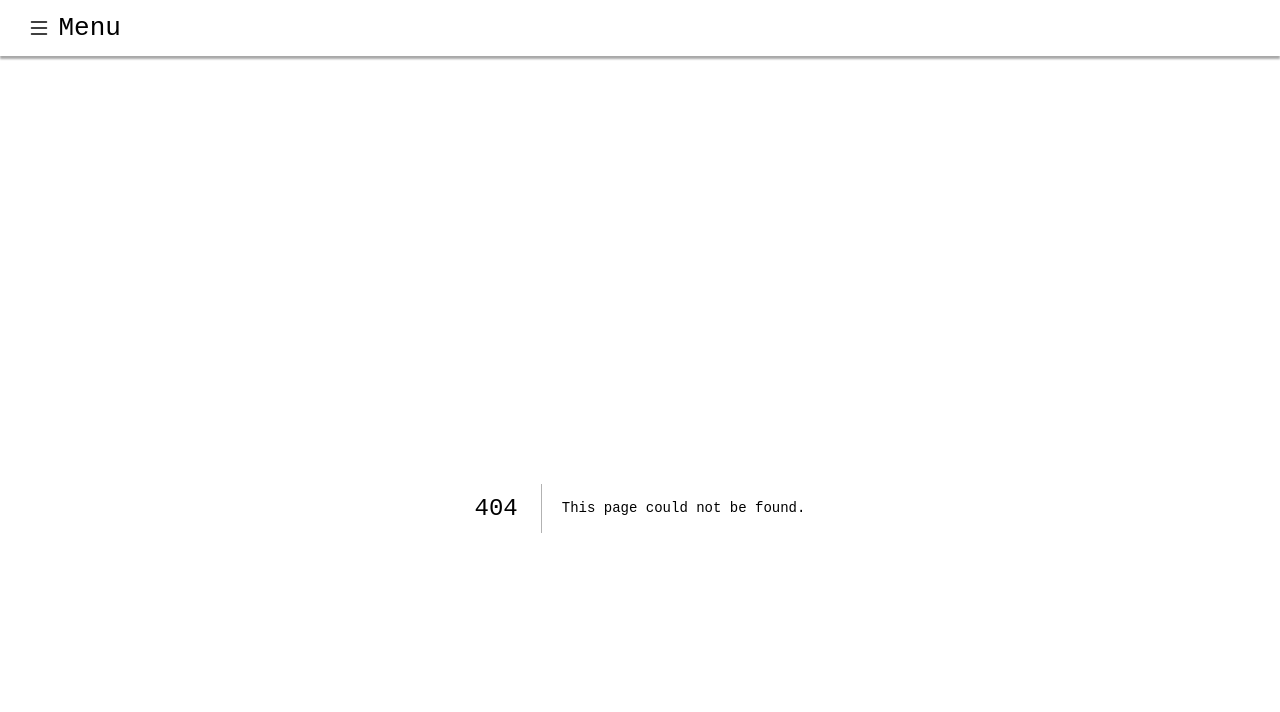
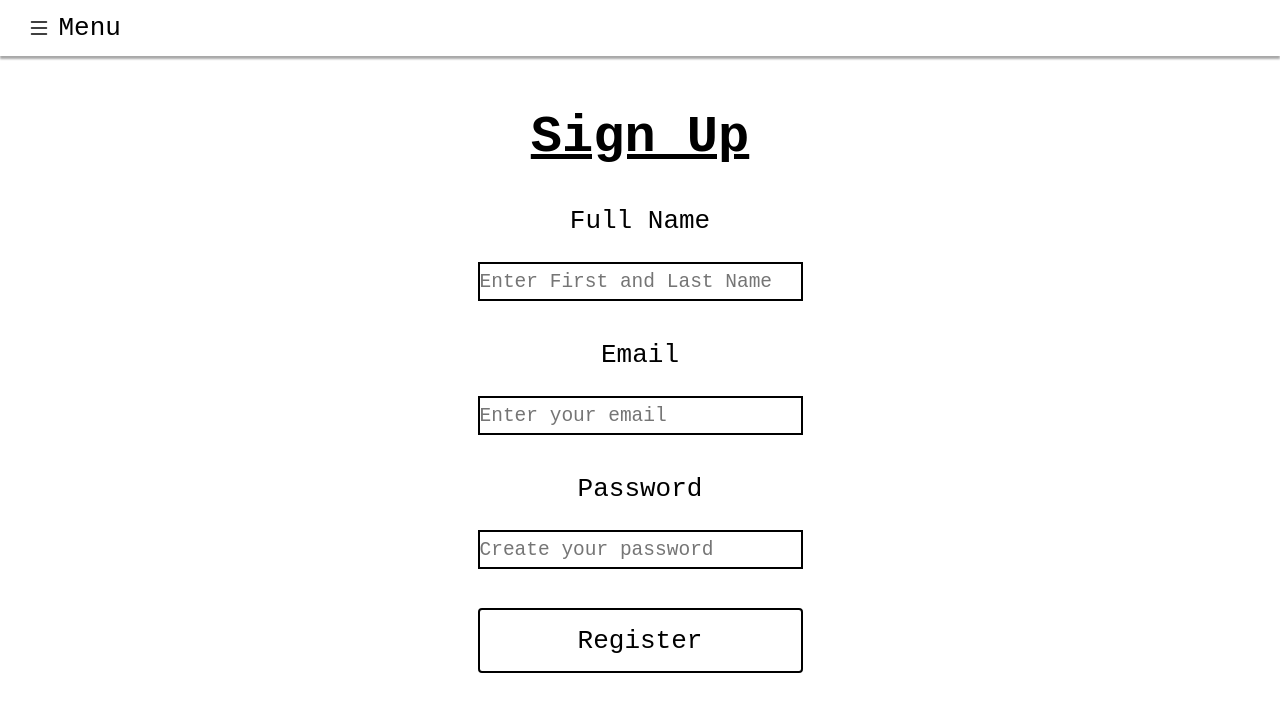
Before and after one commit to Gozi1/LH-FIT, a Next.js app: page /signup in a window 1280 px wide. Before the commit this address had no page. Shown: the top 712 px of the page. Built offline with nearby package versions, Linux system fonts and the light colour scheme.

Commit message:
signup page and Login page are up

```diff
--- /dev/null
+++ b/src/components/Error.jsx
@@ -0,0 +1,13 @@
+import React from 'react'
+import {BsX} from 'react-icons/bs'
+const Error = (props) => {
+  const {message,onCancel} = props
+  return (
+    <aside className = 'error'>
+      <p>{message}</p>
+      <BsX onClick = {()=>onCancel(null)}/>
+      </aside>
+  )
+}
+
+export default Error
--- a/src/pages/index.js
+++ b/src/pages/index.js
@@ -1,119 +1,8 @@
 export default function Home(props) {
+
   return (
     <>
-      <Head>
-        <title>Create Next App</title>
-        <meta name="description" content="Generated by create next app" />
-        <meta name="viewport" content="width=device-width, initial-scale=1" />
-        <link rel="icon" href="/favicon.ico" />
-        <link rel="preconnect" href="https://fonts.googleapis.com"/>
-        <link rel="preconnect" href="https://fonts.gstatic.com" crossorigin/>
-        <link href="https://fonts.googleapis.com/css2?family=Lora:wght@500;700&family=Poppins:wght@200;300;400&display=swap" rel="stylesheet"></link>
-      </Head>
-      <main className={styles.main}>
-        <div className={styles.description}>
-          <p>
-            Get started by editing&nbsp;
-            <code className={styles.code}>src/pages/index.js</code>
-          </p>
-          <div>
-            <a
-              href="https://vercel.com?utm_source=create-next-app&utm_medium=default-template&utm_campaign=create-next-app"
-              target="_blank"
-              rel="noopener noreferrer"
-            >
-              By{' '}
-              <Image
-                src="/vercel.svg"
-                alt="Vercel Logo"
-                className={styles.vercelLogo}
-                width={100}
-                height={24}
-                priority
-              />
-            </a>
-          </div>
-        </div>
 
-        <div className={styles.center}>
-          <Image
-            className={styles.logo}
-            src="/next.svg"
-            alt="Next.js Logo"
-            width={180}
-            height={37}
-            priority
-          />
-          <div className={styles.thirteen}>
-            <Image
-              src="/thirteen.svg"
-              alt="13"
-              width={40}
-              height={31}
-              priority
-            />
-          </div>
-        </div>
-
-        <div className={styles.grid}>
-          <a
-            href="https://nextjs.org/docs?utm_source=create-next-app&utm_medium=default-template&utm_campaign=create-next-app"
-            className={styles.card}
-            target="_blank"
-            rel="noopener noreferrer"
-          >
-            <h2 className={inter.className}>
-              Docs <span>-&gt;</span>
-            </h2>
-            <p className={inter.className}>
-              Find in-depth information about Next.js features and&nbsp;API.
-            </p>
-          </a>
-
-          <a
-            href="https://nextjs.org/learn?utm_source=create-next-app&utm_medium=default-template&utm_campaign=create-next-app"
-            className={styles.card}
-            target="_blank"
-            rel="noopener noreferrer"
-          >
-            <h2 className={inter.className}>
-              Learn <span>-&gt;</span>
-            </h2>
-            <p className={inter.className}>
-              Learn about Next.js in an interactive course with&nbsp;quizzes!
-            </p>
-          </a>
-
-          <a
-            href="https://vercel.com/templates?framework=next.js&utm_source=create-next-app&utm_medium=default-template&utm_campaign=create-next-app"
-            className={styles.card}
-            target="_blank"
-            rel="noopener noreferrer"
-          >
-            <h2 className={inter.className}>
-              Templates <span>-&gt;</span>
-            </h2>
-            <p className={inter.className}>
-              Discover and deploy boilerplate example Next.js&nbsp;projects.
-            </p>
-          </a>
-
-          <a
-            href="https://vercel.com/new?utm_source=create-next-app&utm_medium=default-template&utm_campaign=create-next-app"
-            className={styles.card}
-            target="_blank"
-            rel="noopener noreferrer"
-          >
-            <h2 className={inter.className}>
-              Deploy <span>-&gt;</span>
-            </h2>
-            <p className={inter.className}>
-              Instantly deploy your Next.js site to a shareable URL
-              with&nbsp;Vercel.
-            </p>
-          </a>
-        </div>
-      </main>
     </>
   )
 }
--- /dev/null
+++ b/src/pages/signup.jsx
@@ -0,0 +1,58 @@
+import React from 'react';
+import styles from '../styles/Users.module.scss'
+import Error from '@/components/Error';
+import { useState } from 'react';
+
+const signup = () => {
+  const [name,setName] = useState('')
+	const [email,setEmail] = useState('')
+	const [password,setPassword] = useState('')
+	const [error,setError] = useState()
+
+  const handleSubmit = () => {
+		if(!/^[A-Za-z]+(\s[A-Za-z]+)*$/.test(name)){
+			setError("Invalid full name")
+		}
+		else if (!/^\S+@\S+\.\S+$/.test(email)) {
+      setError("Invalid email address");
+    }
+    // Check if password is valid
+    else if (password.length < 8) {
+      setError("Password must be at least 8 characters long");
+    }
+    else{
+      console.log()
+    }
+	};
+	return (
+		<div className={styles['account']}>
+			<h1>Sign Up</h1>
+      <div>
+			<label for='name'>Full Name</label>
+			<input
+			type='name'
+			placeholder='Enter First and Last Name'
+			onChange = {(e)=>setName(e.target.value)}/>
+      </div>
+      <div>
+			<label for='email'>Email</label>
+			<input
+			type='email'
+			placeholder='Enter your email'
+			onChange = {(e)=>setEmail(e.target.value)}/>
+      </div>
+      <div>
+			<label for='longURL'>Password</label>
+			<input
+			type='password'
+			placeholder='Create your password'
+			onChange = {(e)=>setPassword(e.target.value)}/>
+        </div>
+			<button onClick={handleSubmit}>Register</button>
+			{error && <Error message = {error} onCancel = {setError}/>}
+		</div>
+
+	);
+};
+
+export default signup;
--- /dev/null
+++ b/src/styles/Users.module.scss
@@ -0,0 +1,41 @@
+.account{
+  display: flex;
+  flex-direction: column;
+  align-items:center;
+  width :100%;
+  margin-left: auto;
+  margin-right: auto;
+  font-size: 2rem;
+  gap:3rem;
+}
+.account button{
+  width:25rem;
+  height: 5rem;
+  background: white;
+	font: inherit;
+	cursor: pointer;
+	outline:auto;
+  border: 1px solid  black;
+}
+.account h1{
+  font-size: 4rem;
+  text-decoration: underline;
+}
+.account button:hover{
+  background-color: black;
+  color: white;
+}
+.account input{
+  border: 2px solid black;
+  outline: none;
+  width:25rem;
+  height: 3rem;
+  font-size: 1.5rem;
+}
+.account div{
+  width: 100%;
+  display: flex;
+  flex-direction: column;
+  align-items: center;
+  gap:2rem
+}
--- a/src/styles/globals.scss
+++ b/src/styles/globals.scss
@@ -1,22 +1,20 @@
-
 * {
 	box-sizing: border-box;
 	padding: 0;
 	margin: 0;
 	font-family: monospace;
 }
-main{
+main {
 	// margin-left: 10rem;
 	display: flex;
 	justify-content: center;
 	height: 100vh;
 	width: 100%;
-	padding-bottom:50px;
+	padding-bottom: 50px;
 	// margin-bottom: 2.5rem;
 	// min-height: 100vh;
-
 }
-.nav{
+.nav {
 	position: relative;
 	top: 0;
 	left: 0;
@@ -25,34 +23,34 @@ main{
 	box-shadow: 0 3px 2px rgb(168, 168, 168);
 	margin-bottom: 4rem;
 }
-.mobile-menu{
-  display:flex;
-  z-index:100;
+.mobile-menu {
+	display: flex;
+	z-index: 100;
 	align-items: center;
 	width: 100%;
-  svg{
+	svg {
 		font-size: 2rem;
 		border: 1px solid transparent;
 		border-radius: 5rem;
 	}
-  svg:hover{
+	svg:hover {
 		background-color: #000;
 		color: #fff;
 	}
-  li:hover{
+	li:hover {
 		color: white;
 		background-color: #000;
 	}
 }
-.mobile-icon{
+.mobile-icon {
 	margin-left: 0.5rem;
 	font-size: 2rem;
 }
-.mobile-menu-show{
+.mobile-menu-show {
 	position: fixed;
-  z-index:100;
-  top:4.4rem;
-  left:-100%;
+	z-index: 100;
+	top: 4.4rem;
+	left: -100%;
 	height: 100%;
 	max-width: 350px;
 	width: 100%;
@@ -62,28 +60,28 @@ main{
 	background-color: white;
 	box-shadow: 0 3px 2px rgb(114, 114, 114);
 	animation: slide-in 0.5s forwards;
-  li{
+	li {
 		padding: 1rem;
 		font-size: 2rem;
 		cursor: pointer;
-    border-bottom: 1px solid rgb(114, 114, 114) ;
+		border-bottom: 1px solid rgb(114, 114, 114);
 	}
-  li:hover{
+	li:hover {
 		color: white;
 		background-color: #000;
 	}
 }
 
-.mobile-menu-hide{
+.mobile-menu-hide {
 	position: fixed;
-  top:4rem;
-  left:0;
+	top: 4rem;
+	left: 0;
 	height: 100%;
 	max-width: 280px;
 	width: 100%;
 	display: flex;
 	flex-direction: column;
-  padding-top:1rem;
+	padding-top: 1rem;
 	row-gap: 2rem;
 	list-style: none;
 	box-shadow: 0 3px 2px rgb(114, 114, 114);
@@ -91,14 +89,18 @@ main{
 }
 
 @keyframes slide-in {
-  100% { left: 0; }
+	100% {
+		left: 0;
+	}
 }
 
 @keyframes slide-out {
-100% { left: -100%; }
+	100% {
+		left: -100%;
+	}
 }
 
-.footer{
+.footer {
 	// position: sticky;
 	display: flex;
 	justify-content: center;
@@ -110,3 +112,20 @@ main{
 	margin-top: 3rem;
 	color: #fff;
 }
+.error {
+	display: flex;
+  flex-direction: row;
+  gap:1rem;
+  align-items: center;
+  color: red;
+  font-size: 1.5rem;
+  padding: 0 1rem;
+  border: 3px solid red;
+  svg{
+    font-size: 3rem;
+    border-radius: 2rem;
+  }
+  svg:hover{
+    background-color: gray;
+  }
+}
```
Also changed, not shown: src/pages/login.jsx (added, +53 -0 lines), 1 other file (tests, documents, lock files or other folders). Lines whose indentation alone changed are shown as unchanged.
